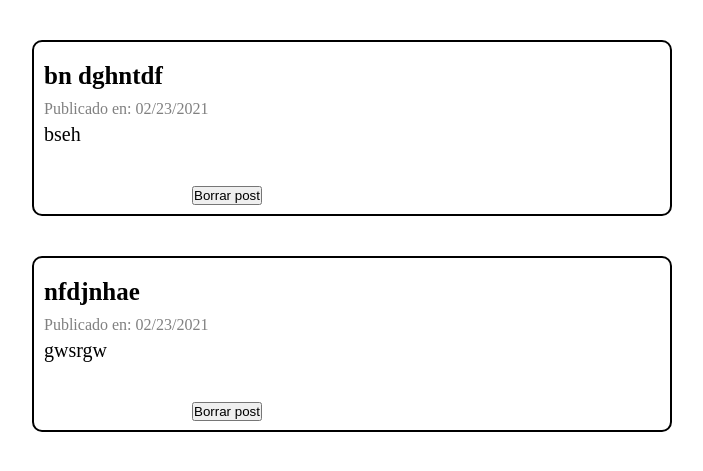
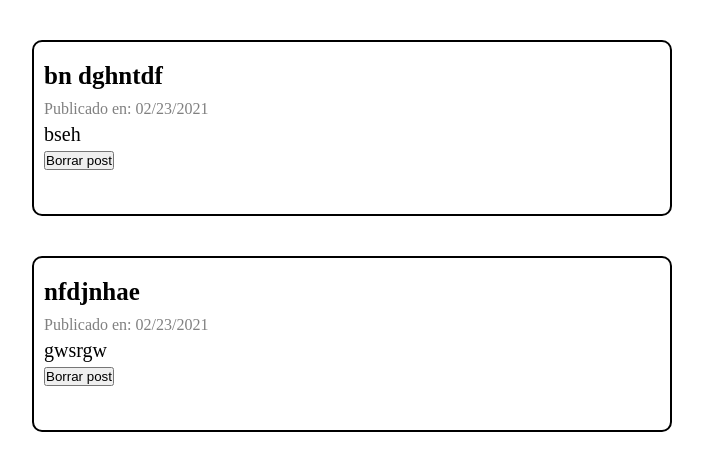
Before and after one commit to RichardRivero/PracticBlogFlask, a Flask app: page / in a window 1280 px wide. Shown: the part 80-551 px from the top of the page, without its empty margins (288-991 px from the left). Run offline with Flask 2, Linux system fonts and the light colour scheme; data comes from the database, SQL or seed files in the repository.

Commit message:
correccion de metodo

```diff
--- a/templates/inicio.html
+++ b/templates/inicio.html
@@ -6,7 +6,7 @@
     <h3 class="post-title">{{post.titulo}}</h3>
         <p class="date"> Publicado en: {{ post.fecha.strftime('%m/%d/%Y')}}</p>
         <p>{{ post.texto }}</p>
-        <form class="deelete-button" action="{{url_for('borrar')}}" method="POST">
+        <form class="delete-button" action="{{url_for('borrar')}}" method="POST">
             <button value="{{post_id}}" name="post_id">Borrar post</button>
         </form>
 </section>
```
